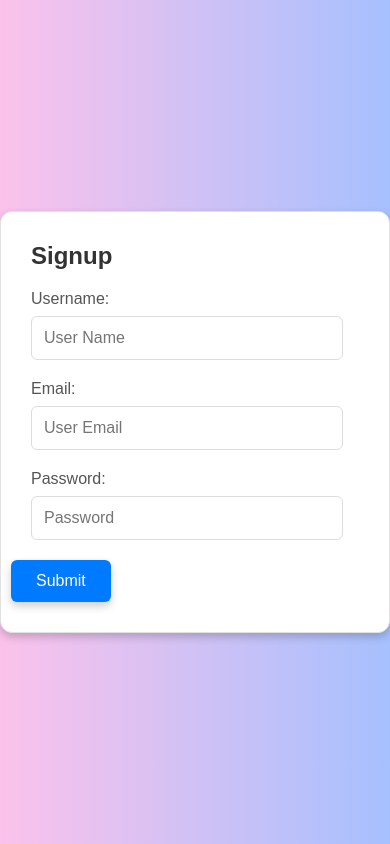
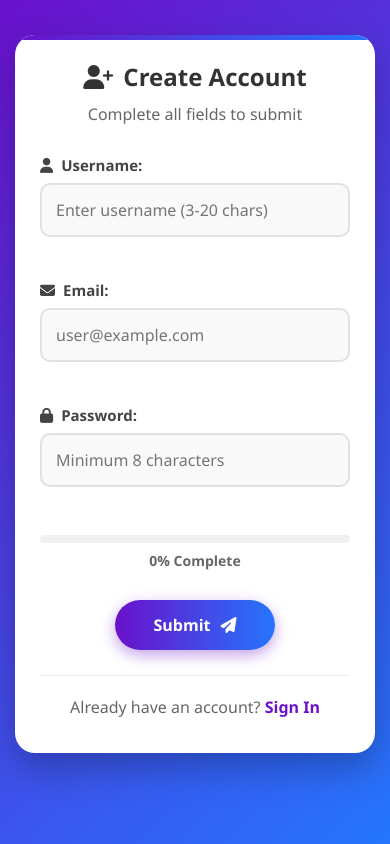
Before and after one commit to MirzaKhalilUlRehman/Signup-page, a plain HTML site: page index.html in a window 390 px wide. Drawn offline with Linux system fonts and the light colour scheme.

Commit message:
Make the signup page more intractive.

```diff
--- a/index.html
+++ b/index.html
@@ -4,26 +4,68 @@
     <meta charset="UTF-8">
     <meta name="viewport" content="width=device-width, initial-scale=1.0">
     <link rel="stylesheet" href="style.css">
-    <title>signup Page</title>
+    <link rel="stylesheet" href="https://cdnjs.cloudflare.com/ajax/libs/font-awesome/6.4.0/css/all.min.css">
+    <title>Interactive Signup</title>
 </head>
 <body>
     <div class="signup-container">
+        <div class="header">
+            <h1><i class="fas fa-user-plus"></i> Create Account</h1>
+            <p class="subtitle">Complete all fields to submit</p>
+        </div>
+
         <form id="signupform">
-            <h2>Signup</h2>
             <div class="signup-group">
-                <label for="username">Username:</label>
-                <input type="text" id="username" name="username" placeholder="User Name" required>
+                <label for="username">
+                    <i class="fas fa-user"></i> Username:
+                </label>
+                <input type="text" id="username" name="username" placeholder="Enter username (3-20 chars)" required>
+                <div class="validation-message" id="username-message"></div>
             </div>
+
             <div class="signup-group">
-                <label for="email">Email:</label>
-                <input type="email" id="email" name="email" placeholder="User Email" required>
+                <label for="email">
+                    <i class="fas fa-envelope"></i> Email:
+                </label>
+                <input type="email" id="email" name="email" placeholder="user@example.com" required>
+                <div class="validation-message" id="email-message"></div>
             </div>
+
             <div class="signup-group">
-                <label for="password">Password:</label>
-                <input type="password" id="password" name="password" placeholder="Password" required>
+                <label for="password">
+                    <i class="fas fa-lock"></i> Password:
+                </label>
+                <input type="password" id="password" name="password" placeholder="Minimum 8 characters" required>
+                <div class="validation-message" id="password-message"></div>
             </div>
-                <button type="submit" class="submit-container" id="submitBtn">Submit</button>
+
+            <div class="progress-indicator">
+                <div class="progress-bar">
+                    <div class="progress-fill" id="progressFill"></div>
+                </div>
+                <span class="progress-text" id="progressText">0% Complete</span>
+            </div>
+
+            <div class="button-wrapper">
+                <button type="submit" class="submit-btn" id="submitBtn">
+                    <span class="btn-text">Submit</span>
+                    <i class="fas fa-paper-plane btn-icon"></i>
+                </button>
+            </div>
+
+            <div class="form-footer">
+                <p>Already have an account? <a href="#">Sign In</a></p>
+            </div>
         </form>
     </div>
+
+    <div class="notification" id="notification">
+        <div class="notification-content">
+            <i class="fas fa-check-circle"></i>
+            <span id="notificationText">Form submitted successfully!</span>
+        </div>
+    </div>
+
+    <script src="script.js"></script>
 </body>
 </html>
--- /dev/null
+++ b/script.js
@@ -0,0 +1,227 @@
+document.addEventListener('DOMContentLoaded', function() {
+    // Get DOM elements
+    const form = document.getElementById('signupform');
+    const usernameInput = document.getElementById('username');
+    const emailInput = document.getElementById('email');
+    const passwordInput = document.getElementById('password');
+    const submitBtn = document.getElementById('submitBtn');
+    const progressFill = document.getElementById('progressFill');
+    const progressText = document.getElementById('progressText');
+    const notification = document.getElementById('notification');
+    const notificationText = document.getElementById('notificationText');
+
+    // Validation patterns
+    const usernamePattern = /^[a-zA-Z0-9_]{3,20}$/;
+    const emailPattern = /^[^\s@]+@[^\s@]+\.[^\s@]+$/;
+    const passwordPattern = /^(?=.*[a-z])(?=.*[A-Z])(?=.*\d).{8,}$/;
+
+    // Store validation status
+    let validationState = {
+        username: false,
+        email: false,
+        password: false
+    };
+
+    // Check if form is valid
+    function isFormValid() {
+        return validationState.username && validationState.email && validationState.password;
+    }
+
+    // Update form progress
+    function updateProgress() {
+        const totalFields = 3;
+        const validFields = Object.values(validationState).filter(Boolean).length;
+        const progressPercent = (validFields / totalFields) * 100;
+
+        progressFill.style.width = progressPercent + '%';
+        progressText.textContent = Math.round(progressPercent) + '% Complete';
+
+        // Update button state
+        if (isFormValid()) {
+            submitBtn.classList.add('ready');
+            submitBtn.disabled = false;
+        } else {
+            submitBtn.classList.remove('ready');
+            submitBtn.disabled = true;
+        }
+    }
+
+    // Move button horizontally based on cursor position
+    function moveButton(e) {
+        if (isFormValid()) return; // Don't move if form is valid
+
+        const buttonRect = submitBtn.getBoundingClientRect();
+        const buttonCenterX = buttonRect.left + buttonRect.width / 2;
+        const cursorX = e.clientX;
+
+        // Calculate horizontal distance from cursor to button center
+        const distanceX = cursorX - buttonCenterX;
+
+        // If cursor is within 100px of button, move it horizontally
+        if (Math.abs(distanceX) < 100) {
+            // Move button away from cursor
+            const moveDirection = distanceX > 0 ? -1 : 1; // Move opposite to cursor
+            const moveDistance = 100 - Math.abs(distanceX); // More movement when closer
+
+            // Get button wrapper boundaries
+            const wrapper = document.querySelector('.button-wrapper');
+            const wrapperRect = wrapper.getBoundingClientRect();
+
+            // Calculate new position
+            let newLeft = submitBtn.offsetLeft + (moveDirection * moveDistance * 0.5);
+
+            // Keep button within wrapper bounds (with 10px padding)
+            const maxLeft = wrapperRect.width - buttonRect.width - 10;
+            newLeft = Math.max(10, Math.min(newLeft, maxLeft));
+
+            // Apply smooth transition
+            submitBtn.style.transition = 'left 0.3s ease-out';
+            submitBtn.style.left = newLeft + 'px';
+
+            // Reset transition after movement
+            setTimeout(() => {
+                submitBtn.style.transition = '';
+            }, 300);
+        }
+    }
+
+    // Validate username
+    function validateUsername() {
+        const value = usernameInput.value.trim();
+        const isValid = usernamePattern.test(value);
+        const messageEl = document.getElementById('username-message');
+
+        if (value === '') {
+            messageEl.textContent = '';
+            usernameInput.classList.remove('valid', 'invalid');
+        } else if (isValid) {
+            messageEl.textContent = '✓ Username is valid';
+            messageEl.style.color = '#2ecc71';
+            usernameInput.classList.add('valid');
+            usernameInput.classList.remove('invalid');
+        } else {
+            messageEl.textContent = '✗ 3-20 characters (letters, numbers, underscores only)';
+            messageEl.style.color = '#e74c3c';
+            usernameInput.classList.add('invalid');
+            usernameInput.classList.remove('valid');
+        }
+
+        validationState.username = isValid;
+        updateProgress();
+        return isValid;
+    }
+
+    // Validate email
+    function validateEmail() {
+        const value = emailInput.value.trim();
+        const isValid = emailPattern.test(value);
+        const messageEl = document.getElementById('email-message');
+
+        if (value === '') {
+            messageEl.textContent = '';
+            emailInput.classList.remove('valid', 'invalid');
+        } else if (isValid) {
+            messageEl.textContent = '✓ Email is valid';
+            messageEl.style.color = '#2ecc71';
+            emailInput.classList.add('valid');
+            emailInput.classList.remove('invalid');
+        } else {
+            messageEl.textContent = '✗ Please enter a valid email address';
+            messageEl.style.color = '#e74c3c';
+            emailInput.classList.add('invalid');
+            emailInput.classList.remove('valid');
+        }
+
+        validationState.email = isValid;
+        updateProgress();
+        return isValid;
+    }
+
+    // Validate password
+    function validatePassword() {
+        const value = passwordInput.value;
+        const isValid = passwordPattern.test(value);
+        const messageEl = document.getElementById('password-message');
+
+        if (value === '') {
+            messageEl.textContent = '';
+            passwordInput.classList.remove('valid', 'invalid');
+        } else if (isValid) {
+            messageEl.textContent = '✓ Password is strong';
+            messageEl.style.color = '#2ecc71';
+            passwordInput.classList.add('valid');
+            passwordInput.classList.remove('invalid');
+        } else {
+            messageEl.textContent = '✗ Min 8 chars with uppercase, lowercase, and number';
+            messageEl.style.color = '#e74c3c';
+            passwordInput.classList.add('invalid');
+            passwordInput.classList.remove('valid');
+        }
+
+        validationState.password = isValid;
+        updateProgress();
+        return isValid;
+    }
+
+    // Show notification
+    function showNotification(message, isError = false) {
+        notificationText.textContent = message;
+        notification.style.background = isError ? '#e74c3c' : '#2ecc71';
+        notification.classList.add('show');
+
+        setTimeout(() => {
+            notification.classList.remove('show');
+        }, 3000);
+    }
+
+    // Handle form submission
+    function handleSubmit(e) {
+        e.preventDefault();
+
+        if (isFormValid()) {
+            // Simulate form submission
+            showNotification(`Welcome, ${usernameInput.value.trim()}! Account created successfully.`);
+
+            // Reset form
+            form.reset();
+            Object.keys(validationState).forEach(key => validationState[key] = false);
+            updateProgress();
+
+            // Reset button position
+            submitBtn.style.left = '';
+
+            // Reset input classes and messages
+            [usernameInput, emailInput, passwordInput].forEach(input => {
+                input.classList.remove('valid', 'invalid');
+            });
+
+            document.querySelectorAll('.validation-message').forEach(el => {
+                el.textContent = '';
+            });
+        } else {
+            showNotification('Please complete all fields correctly!', true);
+        }
+    }
+
+    // Initialize event listeners
+    usernameInput.addEventListener('input', validateUsername);
+    emailInput.addEventListener('input', validateEmail);
+    passwordInput.addEventListener('input', validatePassword);
+
+    usernameInput.addEventListener('blur', validateUsername);
+    emailInput.addEventListener('blur', validateEmail);
+    passwordInput.addEventListener('blur', validatePassword);
+
+    // Add mousemove listener to button wrapper
+    const buttonWrapper = document.querySelector('.button-wrapper');
+    buttonWrapper.addEventListener('mousemove', moveButton);
+
+    form.addEventListener('submit', handleSubmit);
+
+    // Initialize validation
+    updateProgress();
+
+    // Center button initially
+    submitBtn.style.position = 'relative';
+    submitBtn.style.left = '0';
+});
--- a/style.css
+++ b/style.css
@@ -1,69 +1,278 @@
+* {
+    margin: 0;
+    padding: 0;
+    box-sizing: border-box;
+    font-family: 'Segoe UI', Tahoma, Geneva, Verdana, sans-serif;
+}
+
 body {
-    font-family: Arial, sans-serif;
     display: flex;
     justify-content: center;
     align-items: center;
-    height: 100vh;
+    min-height: 100vh;
     margin: 0;
-    background: linear-gradient(to right, #fbc2eb, #a6c0fe);
+    background: linear-gradient(135deg, #6a11cb 0%, #2575fc 100%);
+    padding: 20px;
+    overflow: hidden; /* Prevent body scrolling */
 }
 
 .signup-container {
     background: #fff;
-    padding: 30px;
-    border-radius: 12px;
-    box-shadow: 0 4px 8px rgba(0, 0, 0, 0.2);
-    width: 350px;
+    padding: 40px;
+    border-radius: 20px;
+    box-shadow: 0 15px 35px rgba(0, 0, 0, 0.25);
+    width: 100%;
+    max-width: 450px;
     position: relative;
-    border: 1px solid #e1e1e1;
+    overflow: hidden;
+    max-height: 90vh; /* Limit container height */
+    display: flex;
+    flex-direction: column;
 }
 
-h2 {
-    margin-top: 0;
+.signup-container::before {
+    content: '';
+    position: absolute;
+    top: 0;
+    left: 0;
+    width: 100%;
+    height: 5px;
+    background: linear-gradient(to right, #6a11cb, #2575fc);
+}
+
+.header {
+    text-align: center;
+    margin-bottom: 30px;
+    flex-shrink: 0;
+}
+
+.header h1 {
     color: #333;
-    font-size: 24px;
+    font-size: 28px;
+    margin-bottom: 10px;
+    display: flex;
+    align-items: center;
+    justify-content: center;
+    gap: 10px;
+}
+
+.header .subtitle {
+    color: #666;
+    font-size: 16px;
+    font-weight: 500;
 }
 
 .signup-group {
     margin-bottom: 20px;
+    position: relative;
 }
 
-label {
+.signup-group label {
     display: block;
     margin-bottom: 8px;
-    color: #555;
+    color: #444;
+    font-weight: 600;
+    font-size: 15px;
+    display: flex;
+    align-items: center;
+    gap: 8px;
 }
 
-input, select {
-    width: calc(100% - 16px);
-    padding: 12px;
-    box-sizing: border-box;
-    border: 1px solid #ddd;
-    border-radius: 6px;
+.signup-group input {
+    width: 100%;
+    padding: 14px;
+    border: 2px solid #e1e1e1;
+    border-radius: 10px;
     font-size: 16px;
+    transition: all 0.3s ease;
+    outline: none;
+    background: #f9f9f9;
 }
 
-.submit-container {
-    position: relative;
-    bottom: 0px;
-    box-shadow: 0 4px 8px rgba(0, 0, 0, 0.2);
-
+.signup-group input:focus {
+    border-color: #6a11cb;
+    background: #fff;
+    box-shadow: 0 0 0 3px rgba(106, 17, 203, 0.1);
 }
 
-button {
-    padding: 12px 25px;
-    border: none;
-    background-color: #007bff;
-    color: #fff;
-    border-radius: 6px;
-    cursor: pointer;
-    transition: background-color 0.3s, transform 0.3s;
-    position: absolute;
-    right: 20px;
-    bottom: 0;
-    font-size: 16px;
+.signup-group input.valid {
+    border-color: #2ecc71;
 }
 
-button:hover {
-    background-color: #0056b3;
+.signup-group input.invalid {
+    border-color: #e74c3c;
 }
+
+.validation-message {
+    font-size: 13px;
+    color: #777;
+    margin-top: 5px;
+    min-height: 18px;
+    transition: all 0.3s ease;
+}
+
+.progress-indicator {
+    margin: 25px 0;
+    flex-shrink: 0;
+}
+
+.progress-bar {
+    width: 100%;
+    height: 8px;
+    background-color: #f0f0f0;
+    border-radius: 4px;
+    overflow: hidden;
+    margin-bottom: 8px;
+}
+
+.progress-fill {
+    height: 100%;
+    background: linear-gradient(to right, #6a11cb, #2575fc);
+    width: 0%;
+    transition: width 0.5s ease;
+    border-radius: 4px;
+}
+
+.progress-text {
+    font-size: 14px;
+    color: #666;
+    font-weight: 600;
+    display: block;
+    text-align: center;
+}
+
+.button-wrapper {
+    position: relative;
+    height: 60px;
+    margin: 20px 0;
+    display: flex;
+    justify-content: center;
+    align-items: center;
+    flex-shrink: 0;
+}
+
+.submit-btn {
+    padding: 16px 40px;
+    background: linear-gradient(to right, #6a11cb, #2575fc);
+    color: white;
+    border: none;
+    border-radius: 50px;
+    font-size: 18px;
+    font-weight: 600;
+    cursor: pointer;
+    transition: all 0.3s ease;
+    box-shadow: 0 5px 15px rgba(106, 17, 203, 0.4);
+    display: flex;
+    align-items: center;
+    gap: 10px;
+    position: relative;
+    z-index: 10;
+    min-width: 180px;
+    justify-content: center;
+}
+
+.submit-btn.ready {
+    background: linear-gradient(to right, #2ecc71, #1abc9c);
+    box-shadow: 0 5px 15px rgba(46, 204, 113, 0.4);
+    cursor: pointer;
+}
+
+.submit-btn:not(.ready) {
+    cursor: default;
+}
+
+.form-footer {
+    margin-top: 20px;
+    text-align: center;
+    border-top: 1px solid #eee;
+    padding-top: 20px;
+    flex-shrink: 0;
+}
+
+.form-footer p {
+    color: #666;
+    margin-bottom: 10px;
+}
+
+.form-footer a {
+    color: #6a11cb;
+    text-decoration: none;
+    font-weight: 600;
+}
+
+.form-footer a:hover {
+    text-decoration: underline;
+}
+
+.notification {
+    position: fixed;
+    bottom: 30px;
+    right: 30px;
+    background: #2ecc71;
+    color: white;
+    padding: 15px 25px;
+    border-radius: 10px;
+    box-shadow: 0 5px 15px rgba(0, 0, 0, 0.2);
+    display: none;
+    align-items: center;
+    gap: 10px;
+    z-index: 1000;
+    transform: translateY(20px);
+    opacity: 0;
+    transition: all 0.5s ease;
+}
+
+.notification.show {
+    display: flex;
+    transform: translateY(0);
+    opacity: 1;
+}
+
+.notification-content {
+    display: flex;
+    align-items: center;
+    gap: 10px;
+}
+
+/* Responsive adjustments */
+@media (max-width: 500px) {
+    body {
+        padding: 15px;
+        align-items: flex-start;
+        min-height: 100vh;
+        overflow-y: auto;
+    }
+
+    .signup-container {
+        padding: 25px;
+        max-height: none;
+        margin-top: 20px;
+        margin-bottom: 20px;
+    }
+
+    .header h1 {
+        font-size: 24px;
+    }
+
+    .submit-btn {
+        padding: 14px 30px;
+        font-size: 16px;
+        min-width: 160px;
+    }
+}
+
+@media (max-height: 700px) {
+    .signup-container {
+        max-height: 95vh;
+        overflow-y: auto;
+        padding: 30px;
+    }
+
+    .signup-group {
+        margin-bottom: 15px;
+    }
+
+    .header {
+        margin-bottom: 20px;
+    }
+}
```
